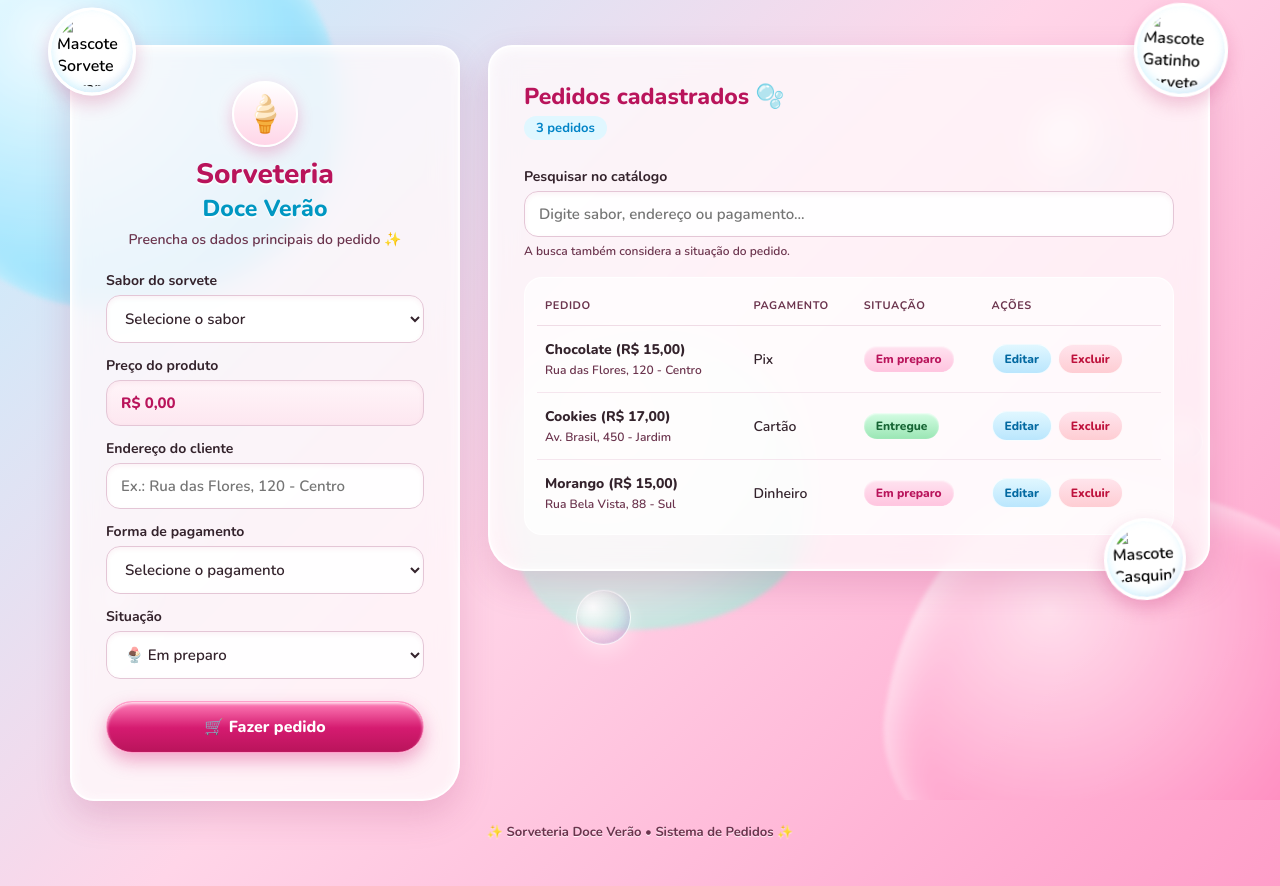
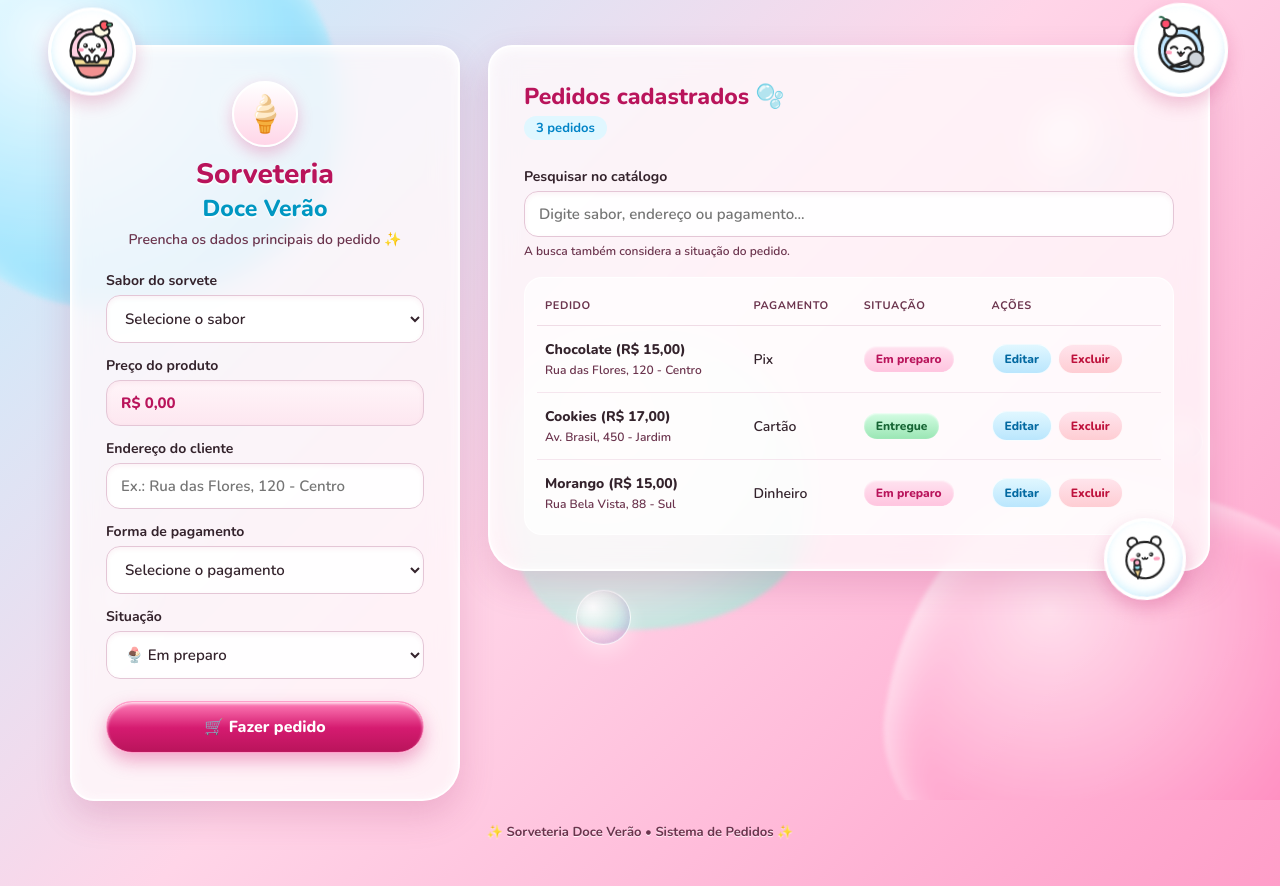
Before and after one commit to thaisfolhadias-source/trabailho, a plain HTML site: page index.html in a window 1280 px wide. Drawn offline with nearby package versions, Linux system fonts and the light colour scheme.

Commit message:
Replace images with SVG for mascots in index.html
Updated mascots in the HTML file with SVG graphics and improved comments.

```diff
--- a/index.html
+++ b/index.html
@@ -25,9 +25,35 @@
 
       <!-- COLUNA ESQUERDA: Formulário -->
       <section class="cartao cartao-esquerdo">
-        <!-- Mascote 1 flutuando no topo esquerdo -->
+        <!-- MASCOTE 1: Ursinho no copinho de sorvete rosa com morango -->
         <div class="adesivo-mascote mascote-topo-esq">
-          <img src="1059190406132736549.png" alt="Mascote Sorvete Morango">
+          <svg viewBox="0 0 120 120" width="100%" height="100%">
+            <!-- Copinho / Casquinha -->
+            <path d="M30 76 L90 76 L82 95 C75 108 45 108 38 95 Z" fill="#f29191" stroke="#222" stroke-width="4" stroke-linejoin="round"/>
+            <path d="M27 72 L93 72 L89 84 L31 84 Z" fill="#f6df98" stroke="#222" stroke-width="4" stroke-linejoin="round"/>
+            <!-- Capuz de sorvete rosa -->
+            <circle cx="40" cy="30" r="8" fill="#ffd1e3" stroke="#222" stroke-width="4"/>
+            <path d="M24 68 C20 40 38 22 60 22 C82 22 100 40 96 68 C96 74 24 74 24 68 Z" fill="#ffd1e3" stroke="#222" stroke-width="4"/>
+            <!-- Rostinho branco -->
+            <circle cx="60" cy="54" r="24" fill="#ffffff" stroke="#222" stroke-width="4"/>
+            <!-- Olhos e bochechas -->
+            <circle cx="49" cy="50" r="4" fill="#222"/>
+            <circle cx="48" cy="49" r="1.5" fill="#fff"/>
+            <circle cx="71" cy="50" r="4" fill="#222"/>
+            <circle cx="70" cy="49" r="1.5" fill="#fff"/>
+            <ellipse cx="41" cy="57" rx="5" ry="3" fill="#ff9ebb"/>
+            <ellipse cx="79" cy="57" rx="5" ry="3" fill="#ff9ebb"/>
+            <!-- Boquinha -->
+            <path d="M55 56 Q58 60 60 56 Q62 60 65 56" fill="none" stroke="#222" stroke-width="3" stroke-linecap="round"/>
+            <path d="M57 58 Q60 66 63 58 Z" fill="#ff758f" stroke="#222" stroke-width="2.5"/>
+            <!-- Chantilly e Morango no topo -->
+            <path d="M62 24 C62 14 78 12 85 20 C92 22 92 32 82 33 C76 38 64 34 62 24 Z" fill="#fffbe6" stroke="#222" stroke-width="3.5"/>
+            <path d="M74 14 C74 6 88 6 88 15 C88 21 81 24 81 24 C81 24 74 21 74 14 Z" fill="#ff5964" stroke="#222" stroke-width="3"/>
+            <ellipse cx="90" cy="14" rx="5" ry="3" fill="#52b788" stroke="#222" stroke-width="2.5"/>
+            <!-- Patinhas -->
+            <ellipse cx="52" cy="73" rx="4" ry="6" fill="#fff" stroke="#222" stroke-width="3.5"/>
+            <ellipse cx="68" cy="73" rx="4" ry="6" fill="#fff" stroke="#222" stroke-width="3.5"/>
+          </svg>
         </div>
 
         <header>
@@ -76,14 +102,56 @@
 
       <!-- COLUNA DIREITA: Listagem e Pesquisa -->
       <section class="cartao cartao-direito">
-        <!-- Mascote 3 flutuando no topo direito -->
+        <!-- MASCOTE 3: Gatinho azul com chantilly e cereja -->
         <div class="adesivo-mascote mascote-topo-dir">
-          <img src="mascote3.png" alt="Mascote Gatinho Sorvete">
+          <svg viewBox="0 0 120 120" width="100%" height="100%">
+            <!-- Orelhinhas de gato -->
+            <path d="M32 45 L34 22 L52 34 Z" fill="#90d5ff" stroke="#222" stroke-width="4" stroke-linejoin="round"/>
+            <path d="M88 45 L86 22 L68 34 Z" fill="#90d5ff" stroke="#222" stroke-width="4" stroke-linejoin="round"/>
+            <!-- Capuz azul -->
+            <circle cx="60" cy="60" r="34" fill="#bfe6ff" stroke="#222" stroke-width="4"/>
+            <!-- Rostinho -->
+            <circle cx="60" cy="62" r="25" fill="#ffffff" stroke="#222" stroke-width="4"/>
+            <!-- Olhinhos felizes fechados -->
+            <path d="M44 58 Q49 53 54 58" fill="none" stroke="#222" stroke-width="3.5" stroke-linecap="round"/>
+            <path d="M66 58 Q71 53 76 58" fill="none" stroke="#222" stroke-width="3.5" stroke-linecap="round"/>
+            <ellipse cx="41" cy="65" rx="5" ry="3" fill="#ff9ebb"/>
+            <ellipse cx="79" cy="65" rx="5" ry="3" fill="#ff9ebb"/>
+            <!-- Boquinha -->
+            <path d="M55 64 Q58 68 60 64 Q62 68 65 64" fill="none" stroke="#222" stroke-width="3" stroke-linecap="round"/>
+            <path d="M57 66 Q60 74 63 66 Z" fill="#ff758f" stroke="#222" stroke-width="2.5"/>
+            <!-- Chantilly e Cereja -->
+            <circle cx="42" cy="30" r="10" fill="#ffffff" stroke="#222" stroke-width="3.5"/>
+            <circle cx="34" cy="20" r="7" fill="#ff4d6d" stroke="#222" stroke-width="3"/>
+            <path d="M33 14 Q28 8 24 10" fill="none" stroke="#2d6a4f" stroke-width="3" stroke-linecap="round"/>
+            <!-- Colher de sorvete -->
+            <line x1="45" y1="88" x2="78" y2="75" stroke="#222" stroke-width="5" stroke-linecap="round"/>
+            <circle cx="84" cy="73" r="12" fill="#ced4da" stroke="#222" stroke-width="3.5"/>
+          </svg>
         </div>
 
-        <!-- Mascote 2 flutuando no canto inferior direito -->
+        <!-- MASCOTE 2: Ursinho branco segurando casquinha -->
         <div class="adesivo-mascote mascote-baixo-dir">
-          <img src="1104507877405779178.png" alt="Mascote Casquinha">
+          <svg viewBox="0 0 120 120" width="100%" height="100%">
+            <!-- Orelhinhas -->
+            <circle cx="38" cy="28" r="9" fill="#ffffff" stroke="#222" stroke-width="4"/>
+            <circle cx="82" cy="28" r="9" fill="#ffffff" stroke="#222" stroke-width="4"/>
+            <!-- Corpinho/Cabeça -->
+            <ellipse cx="60" cy="62" rx="35" ry="34" fill="#ffffff" stroke="#222" stroke-width="4"/>
+            <!-- Olhos e bochechas -->
+            <circle cx="48" cy="52" r="4" fill="#222"/>
+            <circle cx="47" cy="51" r="1.5" fill="#fff"/>
+            <circle cx="72" cy="52" r="4" fill="#222"/>
+            <circle cx="71" cy="51" r="1.5" fill="#fff"/>
+            <ellipse cx="38" cy="60" rx="6" ry="3.5" fill="#ff9ebb"/>
+            <ellipse cx="82" cy="60" rx="6" ry="3.5" fill="#ff9ebb"/>
+            <!-- Boquinha -->
+            <path d="M55 58 Q58 62 60 58 Q62 62 65 58" fill="none" stroke="#222" stroke-width="3" stroke-linecap="round"/>
+            <!-- Casquinha na mão -->
+            <path d="M38 78 L52 78 L45 96 Z" fill="#f4d58d" stroke="#222" stroke-width="3" stroke-linejoin="round"/>
+            <circle cx="45" cy="74" r="6" fill="#90e0ef" stroke="#222" stroke-width="3"/>
+            <circle cx="45" cy="66" r="5.5" fill="#ffafcc" stroke="#222" stroke-width="3"/>
+          </svg>
         </div>
 
         <div class="cabecalho-lista">
```
